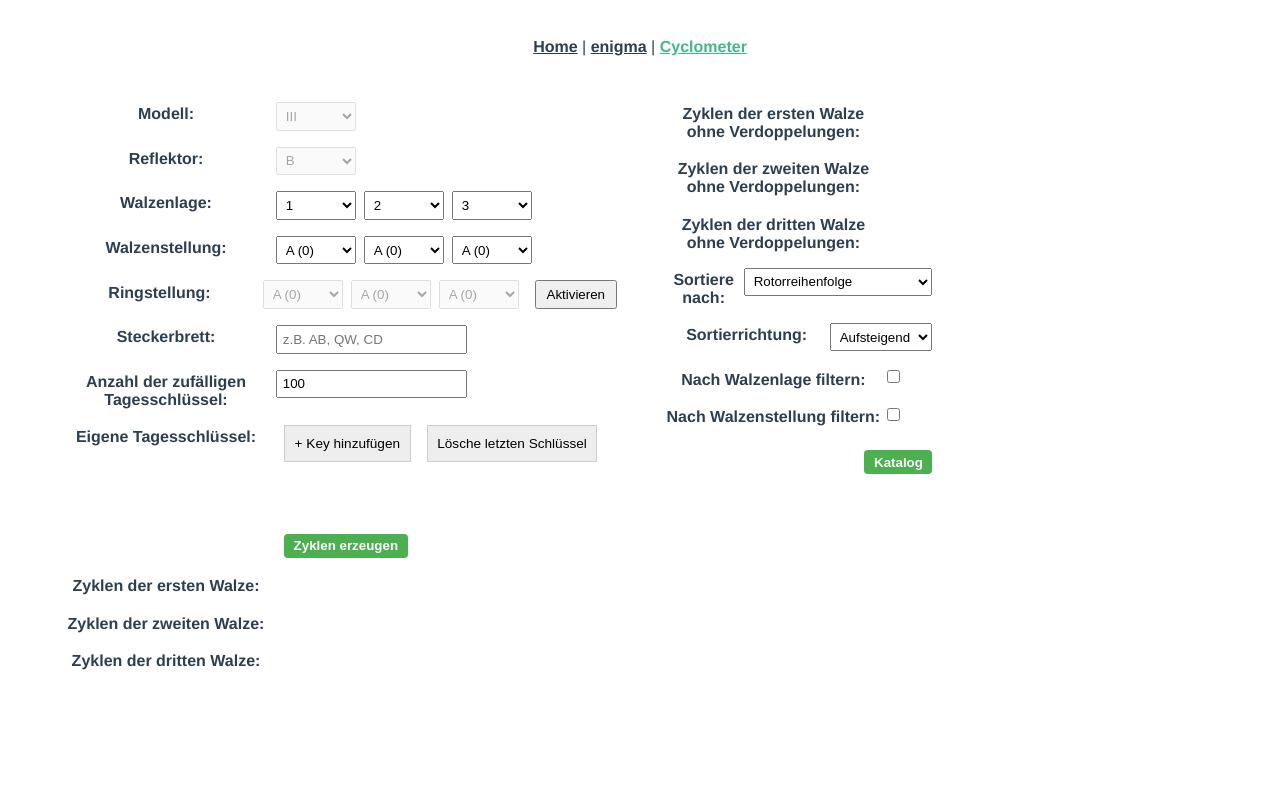
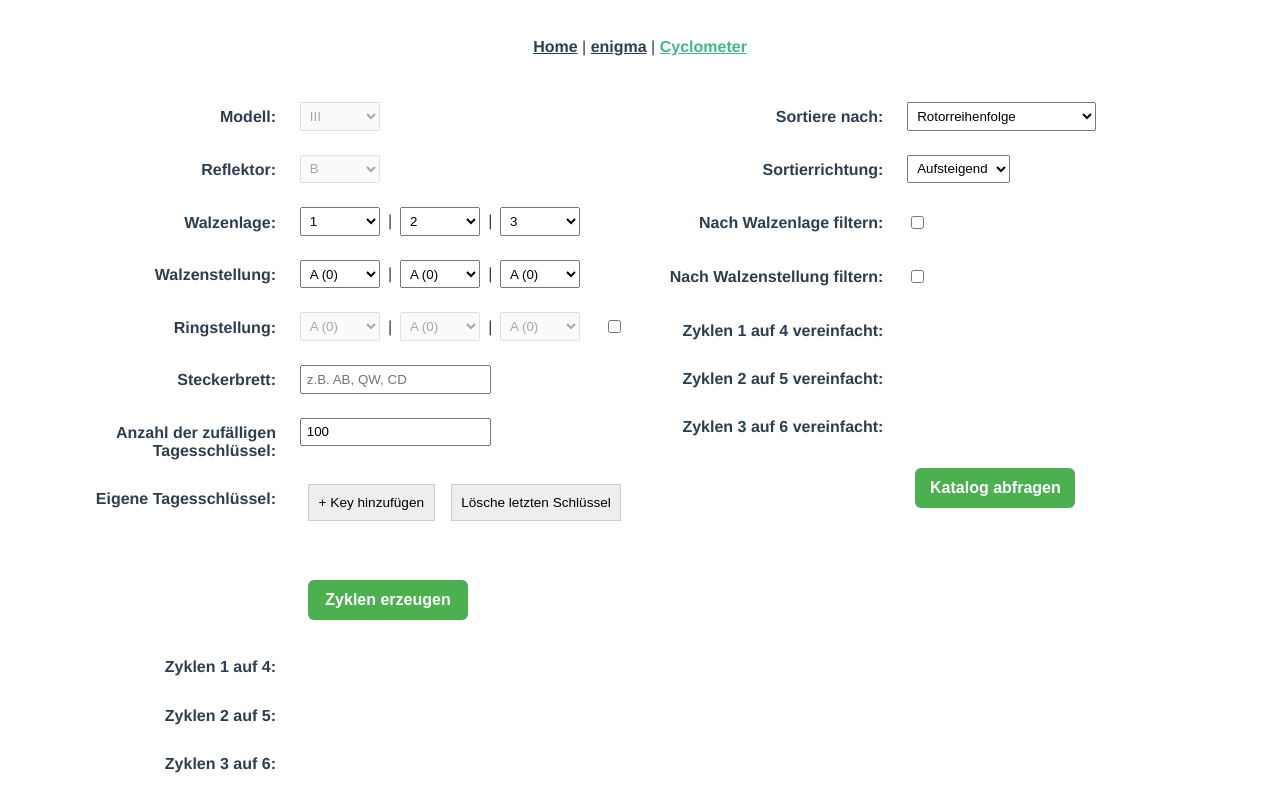
Before and after one commit to Bibble-code/EnigmaSite, a Vue app: page /cyclometer in a window 1280 px wide. Shown: the top 812 px of the page. Built offline with nearby package versions, Linux system fonts and the light colour scheme.

Commit message:
build for 22-05-25

```diff
--- a/src/views/CyclometerView.vue
+++ b/src/views/CyclometerView.vue
@@ -31,11 +31,11 @@
                     <div class="enigma-setting">
   <label>Walzenlage:</label>
   <div class="dropdowns">
-                            <template v-for="index in [0, 1, 2]" :key="'rotor-' + index">
-                                <select v-model.number="settings.enigma.rotors[index]">
-                                    <option v-for="r in rotorOptions" :key="r" :value="r">{{ r }}</option>
+    <template v-for="(index, i) in [0, 1, 2]" :key="'rotor-' + index">
+      <select v-model.number="settings.enigma.rotors[i]">
+        <option v-for="r in availableRotors[i]" :key="r" :value="r">{{ r }}</option>
       </select>
-                                <span v-if="index > 2">|</span>
+      <span v-if="i < 2">|</span>
     </template>
   </div>
 </div>
@@ -50,7 +50,7 @@
                                         {{ opt.label }}
                                     </option>
                                 </select>
-                                <span v-if="index > 2">|</span>
+                                <span v-if="index < 2">|</span>
                             </template>
                         </div>
                     </div>
@@ -60,19 +60,21 @@
                         <label>Ringstellung:</label>
                         <div class="dropdowns">
                             <template v-for="index in [0, 1, 2]" :key="'ring-' + index">
-                                <select v-model.number="settings.enigma.rings[index]"
-                                    :disabled="!ringstellungEnabled">
+                                <select v-model.number="settings.enigma.rings[index]" :disabled="!ringstellungEnabled">
                                     <option v-for="opt in alphabetOptions" :key="opt.value" :value="opt.value">
                                         {{ opt.label }}
                                     </option>
                                 </select>
-                                <span v-if="index > 2">|</span>
+                                <span v-if="index < 2">|</span>
                             </template>
-                            <button type="button" @click="toggleRingstellung">
-                                {{ ringstellungEnabled ? 'Deaktivieren' : 'Aktivieren' }}
-                            </button>
+
+                            <!-- Nur Checkbox, kein Button mehr -->
+                            <label style="margin-left: 1rem; user-select: none; cursor: pointer;">
+                                <input type="checkbox" v-model="ringstellungEnabled" />
+                            </label>
                         </div>
                     </div>
+
 
                     <!-- Ring Settings with Toggle -->
                     <div class="enigma-setting">
@@ -103,7 +105,7 @@
                     <div class="manual-keys-grid">
                         <div v-for="(key, index) in settings.parameters.manual_keys" :key="index"
                             class="manual-key-row">
-                            <label>Key {{ index + 1 }}</label>
+                            <label>{{ index + 1 }}.</label>
                             <input ref="manualKeyRefs" type="text" v-model="settings.parameters.manual_keys[index]"
                                 :class="{ invalid: !isValidKey(key) }" maxlength="6" @input="formatKey(index)"
                                 placeholder="ABCABC" />
@@ -119,8 +121,8 @@
                 </form>
 
                 <div class="enigma-setting">
-                    <label>Zyklen der ersten Walze:</label>
-                    <div class="dropdowns rotor-line">
+                    <label>Zyklen 1 auf 4:</label>
+                    <div class="dropdowns">
                         <span v-for="(cycle, i) in cyclometerResponse.cycles.one_to_four_permut" :key="'r1-' + i"
                             class="cycle-item">
                             {{ cycle }}
@@ -129,8 +131,8 @@
                 </div>
 
                 <div class="enigma-setting">
-                    <label>Zyklen der zweiten Walze:</label>
-                    <div class="dropdowns rotor-line">
+                    <label>Zyklen 2 auf 5:</label>
+                    <div class="dropdowns">
                         <span v-for="(cycle, i) in cyclometerResponse.cycles.two_to_five_permut" :key="'r2-' + i"
                             class="cycle-item">
                             {{ cycle }}
@@ -139,8 +141,8 @@
                 </div>
 
                 <div class="enigma-setting">
-                    <label>Zyklen der dritten Walze:</label>
-                    <div class="dropdowns rotor-line">
+                    <label>Zyklen 3 auf 6:</label>
+                    <div class="dropdowns">
                         <span v-for="(cycle, i) in cyclometerResponse.cycles.three_to_six_permut" :key="'r3-' + i"
                             class="cycle-item">
                             {{ cycle }}
@@ -151,35 +153,6 @@
 
             <div class="right-form">
                 <form v-if="cataloguerequest" @submit.prevent="handleCatalogue" class="right-form">
-                    <div class="enigma-setting">
-                        <label>Zyklen der ersten Walze ohne Verdoppelungen:</label>
-                        <div class="dropdowns rotor-line">
-                            <span v-for="(cycle, i) in cataloguerequest.cycles.one_to_four_permut" :key="'r1-' + i"
-                                class="cycle-item">
-                                {{ cycle }}
-                            </span>
-                        </div>
-                    </div>
-
-                    <div class="enigma-setting">
-                        <label>Zyklen der zweiten Walze ohne Verdoppelungen:</label>
-                        <div class="dropdowns rotor-line">
-                            <span v-for="(cycle, i) in cataloguerequest.cycles.two_to_five_permut" :key="'r2-' + i"
-                                class="cycle-item">
-                                {{ cycle }}
-                            </span>
-                        </div>
-                    </div>
-
-                    <div class="enigma-setting">
-                        <label>Zyklen der dritten Walze ohne Verdoppelungen:</label>
-                        <div class="dropdowns rotor-line">
-                            <span v-for="(cycle, i) in cataloguerequest.cycles.three_to_six_permut" :key="'r3-' + i"
-                                class="cycle-item">
-                                {{ cycle }}
-                            </span>
-                        </div>
-                    </div>
 
                     <!-- Sortiere nach -->
                     <div class="enigma-setting">
@@ -212,17 +185,21 @@
                         <label>Nach Walzenlage filtern:</label>
                         <div class="dropdowns">
                             <input type="checkbox" :checked="showRotorOrderFilter" @change="toggleRotorOrderFilter" />
+                            <div class="dropdown-wrapper">
                             <div class="dropdowns" v-if="showRotorOrderFilter">
-                                <template v-for="index in [0,1,2]" :key="'rotor-' + index">
+                                <template v-for="index in [0, 1, 2]" :key="'rotor-' + index">
                                     <select v-model.number="cataloguerequest.parameters.rotorOrder[index]">
-                                        <option v-for="r in rotorOptions" :key="r" :value="r">{{ r }}</option>
+                                        <option v-for="r in availableRotors_filter[index]" :key="r" :value="r">{{ r }}</option>
                                     </select>
-                                    <span v-if="index > 2">|</span>
+                                    <span v-if="index < 2">|</span>
                                 </template>
-
                                 </div>
                             </div>
                         </div>
+                    </div>
+
+
+
 
                     <!-- Ringstellung button -->
                     <div class="enigma-setting">
@@ -230,23 +207,59 @@
                         <div class="dropdowns">
                             <input type="checkbox" :checked="showRotorPositionFilter"
                                 @change="toggleRotorPositionFilter" />
+                                <div class="dropdown-wrapper">
                             <div class="dropdowns" v-if="showRotorPositionFilter">
-                                <template v-for="index in [0,1,2]" :key="'rotor-' + index">
+                                <template v-for="index in [0, 1, 2]" :key="'rotor-' + index">
                                     <select v-model.number="cataloguerequest.parameters.rotorPosition[index]">
-                                        <option v-for="r in ringOptions" :key="r" :value="r">{{ r }}</option>
+                                        <option v-for="opt in alphabetOptions" :key="opt.value" :value="opt.value">
+                                            {{ opt.label }}
+                                        </option>
                                     </select>
-                                    <span v-if="index > 2">|</span>
+                                    <span v-if="index < 2">|</span>
                                 </template>
                                 </div>
                             </div>
                         </div>
+                    </div>
+
+                    <div class="enigma-setting">
+                        <label>Zyklen 1 auf 4 vereinfacht:</label>
+                        <div class="dropdowns">
+                            <span v-for="(cycle, i) in cataloguerequest.cycles.one_to_four_permut" :key="'r1-' + i"
+                                class="cycle-item">
+                                {{ cycle }}
+                            </span>
+                        </div>
+                    </div>
+
+                    <div class="enigma-setting">
+                        <label>Zyklen 2 auf 5 vereinfacht:</label>
+                        <div class="dropdowns">
+                            <span v-for="(cycle, i) in cataloguerequest.cycles.two_to_five_permut" :key="'r2-' + i"
+                                class="cycle-item">
+                                {{ cycle }}
+                            </span>
+                        </div>
+                    </div>
+
+                    <div class="enigma-setting">
+                        <label>Zyklen 3 auf 6 vereinfacht:</label>
+                        <div class="dropdowns">
+                            <span v-for="(cycle, i) in cataloguerequest.cycles.three_to_six_permut" :key="'r3-' + i"
+                                class="cycle-item">
+                                {{ cycle }}
+                            </span>
+                        </div>
+                    </div>
+
+
 
 
                     <!-- Submit Button -->
                     <div class="enigma-setting submit-button">
                         <label></label>
                         <div class="dropdowns">
-                            <button type="submit" class="submit-btn">Katalog</button>
+                            <button type="submit" class="submit-btn">Katalog abfragen</button>
                         </div>
                     </div>
 
@@ -261,21 +274,23 @@
         <!-- Total found and loaded info in a row -->
         <div class="enigma-setting load-controls" style="display: flex; align-items: center; gap: 1rem;">
             <!-- Gefundene Konfigurationen -->
+             <div class="centered-container">
             <div class="info-item">
                 <label>Gefundene Konfigurationen:</label>
-                <span>{{ catalogueres.totalElements }}</span>
+                <span>{{ formatNumber(catalogueres.totalElements) }}</span>
+
             </div>
 
             <!-- Geladene Konfigurationen -->
             <div class="info-item">
                 <label>Geladene Konfigurationen:</label>
-                <span>{{ catalogueres.content.length }}</span>
+                <span>{{ formatNumber(catalogueres.content.length) }}</span>
             </div>
 
             <!-- Letzte geladene Seite -->
             <div class="info-item">
                 <label>Letzte geladene Seite:</label>
-                <span>{{ catalogueres.pageNumber }}</span>
+                <span>{{ formatNumber(catalogueres.pageNumber) }}</span>
             </div>
 
             <!-- Load buttons -->
@@ -291,6 +306,8 @@
                 </button> -->
             </div>
         </div>
+             </div>
+
         <!-- Table displaying configurations -->
         <table>
             <thead>
@@ -298,9 +315,9 @@
                     <th>#</th>
                     <th>Walzenlage</th>
                     <th>Walzenposition</th>
-                    <th>Zyklen d. 1.Walze</th>
-                    <th>Zyklen d. 2.Walze</th>
-                    <th>Zyklen d. 3.Walze</th>
+                    <th>Zyklen 1 auf 4</th>
+                    <th>Zyklen 2 auf 5</th>
+                    <th>Zyklen 3 auf 6</th>
                 </tr>
             </thead>
             <tbody>
@@ -322,7 +339,7 @@
 
 <script>
 import BackendEnigma from '@/services/Enigma/BackendEnigma';
-import { ref, nextTick, getCurrentInstance } from 'vue';
+import { ref, nextTick, computed } from 'vue';
 
 export default {
     setup() {
@@ -358,6 +375,7 @@
                 manual_keys: [],
             },
         });
+
 
         const cyclometerResponse = ref({
             cycles: {
@@ -428,6 +446,14 @@
         // Action handlers
         const handleCyclometer = async () => {
             filterValidKeys();
+            if (
+                settings.value.parameters.daily_key_count === null ||
+                settings.value.parameters.daily_key_count === undefined ||
+                settings.value.parameters.daily_key_count === ""
+            ) {
+                settings.value.parameters.daily_key_count = 0;
+            }
+
             await Cyclometer(JSON.stringify(settings.value));
         };
 
@@ -451,7 +477,6 @@
 
             if (!showRotorOrderFilter.value) req.parameters.rotorOrder = [];
             if (!showRotorPositionFilter.value) req.parameters.rotorPosition = [];
-            console.log(req);
 
             await Catalogue(JSON.stringify(req));
         };
@@ -495,8 +520,16 @@
         // Toggle filters
 const toggleRotorOrderFilter = () => {
   showRotorOrderFilter.value = !showRotorOrderFilter.value;
+
+  // Defensive Absicherung, falls parameters noch nicht existiert
+  if (!cataloguerequest.value.parameters) {
+    cataloguerequest.value.parameters = {};
+  }
+
+  // Setze rotorOrder je nachdem ob Filter aktiv ist
   cataloguerequest.value.parameters.rotorOrder = showRotorOrderFilter.value ? [1, 2, 3] : [];
 };
+
 
         const toggleRotorPositionFilter = () => {
             showRotorPositionFilter.value = !showRotorPositionFilter.value;
@@ -539,6 +572,29 @@
             cataloguerequest.value.parameters.page = page - 1;
         };
 
+const formatNumber = (value) => {
+  return new Intl.NumberFormat('de-DE').format(value);
+};
+
+
+                // Computed property, die für jeden Index die passenden Optionen liefert
+const availableRotors = computed(() => {
+  return settings.value.enigma.rotors.map((currentValue, idx) => {
+    // Alle Werte außer dem aktuellen Index
+    const otherSelected = settings.value.enigma.rotors.filter((_, i) => i !== idx);
+    // Filtere rotorOptions, die nicht in otherSelected sind, plus den aktuellen Wert (damit aktueller Wert immer drin bleibt)
+    return rotorOptions.filter(r => !otherSelected.includes(r) || r === currentValue);
+  });
+});
+
+const availableRotors_filter = computed(() => {
+  return cataloguerequest.value.parameters.rotorOrder.map((currentValue, idx) => {
+    // Alle Werte außer dem aktuellen Index
+    const otherSelected = cataloguerequest.value.parameters.rotorOrder.filter((_, i) => i !== idx);
+    // Filtere rotorOptions, die nicht in otherSelected sind, plus den aktuellen Wert (damit aktueller Wert immer drin bleibt)
+    return rotorOptions.filter(r => !otherSelected.includes(r) || r === currentValue);
+  });
+});
         return {
             addManualKey,
             alphabetOptions,
@@ -566,7 +622,10 @@
             steckerbrettEnabled,
             toggleRotorOrderFilter,
             toggleRotorPositionFilter,
-            manualKeyRefs
+            manualKeyRefs,
+            availableRotors,
+            availableRotors_filter,
+            formatNumber
         };
     },
 };
@@ -575,17 +634,20 @@
 
 <style scoped>
 .enigma-setting {
-    display: flex;
-    align-items: flex-start;
-    margin-bottom: 1rem;
-    /* text-align: right; */
+    display: grid;
+    grid-template-columns: 220px 1fr;
+    /* 220px für Label, Rest für Inhalt */
+    align-items: start;
+    gap: 0.5rem 1.5rem;
+    /* vertikal, horizontaler Abstand */
+    margin-bottom: 1.5rem;
 }
 
 .enigma-setting>label {
-    width: 220px;
-    /* or any size that fits your longest label */
     font-weight: bold;
-    padding-top: 0.2rem;
+    padding-top: 0.4rem;
+    text-align: right;
+    /* optional für klare Trennung */
 }
 
 .enigma-setting select,
@@ -614,31 +676,32 @@
 
 .manual-keys-grid {
     display: grid;
-    grid-template-columns: repeat(auto-fill, minmax(180px, 1fr));
+    grid-template-columns: repeat(auto-fill, minmax(100px, 1fr));
     /* Adjust based on available space */
-    gap: 1rem;
-    padding: 1rem;
+    gap: 0.1rem;
+    padding: 0.1rem;
     /* Optional: Adds some padding around the grid */
 }
 
 .manual-key-row {
     display: flex;
     align-items: center;
-    gap: 0.5rem;
+    gap: 0.2rem;
     margin-bottom: 0.3rem;
 }
 
 .manual-key-row label {
-    width: 80px;
+    width: 20px;
     /* Fixed width for the label */
     font-weight: 500;
     font-size: 0.9rem;
+    text-align: right;
 }
 
 .manual-key-row input {
     width: 9ch;
     /* Limit input width to 9 characters */
-    padding: 0.3rem;
+    padding: 0.1rem;
     font-size: 0.9rem;
 }
 
@@ -664,31 +727,43 @@
 }
 
 
-.submit-button {
-    margin-top: 1.5rem;
-}
-
 .submit-btn {
-    padding: 0.5rem 1rem;
-    font-weight: bold;
+    padding: 0.75rem 1.5rem;
+    font-size: 1rem;
+    font-weight: 600;
     background-color: #4caf50;
-    /* Green theme */
     color: white;
     border: none;
-    border-radius: 4px;
+    border-radius: 6px;
     cursor: pointer;
+    min-width: 160px; /* gleiche Mindestbreite */
+    min-height: 40px;
+    text-align: center;
+    display: inline-block;
 }
 
 .submit-btn:hover {
-    background-color: #45a049;
+    background-color: #45a045; /* optional: etwas dunkler beim Hover */
 }
+
+.submit-button {
+    margin: 2rem 0; /* oben und unten je 2rem Abstand */
+}
+
 
 .cycle-item {
     background-color: #f0f0f0;
-    padding: 0.2rem 0.5rem;
+    padding: 0.4rem 0.6rem;
     border-radius: 4px;
     font-family: monospace;
     font-size: 0.95rem;
+
+        padding-top: 0.3rem;
+    padding-bottom: 0.3rem;
+
+    width: 2ch;           /* Fixe Breite für 1-2-stellige Werte */
+    text-align: center;   /* Zahlen zentrieren */
+    display: inline-block; /* damit width wirkt */
 }
 
 .filter-toggle-row {
@@ -712,40 +787,52 @@
     flex-wrap: wrap;
 }
 
+.centered-container {
+  display: flex;
+  justify-content: center; /* horizontal zentrieren */
+  align-items: center;     /* vertikal zentrieren falls Höhe definiert */
+  gap: 2rem;               /* Abstand zwischen Elementen */
+  flex-wrap: wrap;         /* Zeilenumbruch bei Bedarf */
+  padding: 1rem 0;         /* oben und unten Abstand */
+}
+
+
 /* Info Item Styling for consistency */
 .info-item {
     display: flex;
-    justify-content: space-between;
-    width: 200px;
+    justify-content:space-around;
+    width: 350px;
     /* Same width as Zyklen fields */
 }
 
 .info-item label {
     font-weight: bold;
+    font-size: 1rem;
+    line-height: 1.2;
 }
 
 .info-item span {
-    display: inline-block;
+    font-size: 1rem;          /* Größere Zahl */
+    font-weight: 600;
+    background-color: #f0f0f0;
+    padding: 0.3rem 0.6rem;
+    border-radius: 4px;
     min-width: 80px;
-    /* Minimum width for the value to ensure alignment */
-    text-align: right;
+    text-align: center;
 }
-
-/* Table Styling */
 table {
     width: 100%;
+    max-width: 1000px;
+    margin: 1rem auto;
     border-collapse: collapse;
-    margin-top: 1rem;
 }
 
 table th,
 table td {
     padding: 0.5rem;
-    /* Reduced padding for more compact cells */
     text-align: left;
     border: 1px solid #ddd;
     font-size: 0.9rem;
-    /* Slightly smaller font size for compactness */
 }
 
 /* Header styling */
@@ -753,26 +840,23 @@
     background-color: #f6f6f6;
     font-weight: bold;
     white-space: nowrap;
-    /* Prevents header text from wrapping */
 }
 
-/* Column-specific widths */
+/* Spaltenbreiten optimiert: schmal für Walzenlage und Walzenposition, mehr Platz für Zyklen */
+
 table th:nth-child(1),
 table td:nth-child(1) {
     width: 5%;
-    /* Compact the first column (index) */
+    min-width: 30px;
 }
 
 table th:nth-child(2),
-table td:nth-child(2) {
-    width: 20%;
-    /* Limit width for rotor order */
-}
-
+table td:nth-child(2),
 table th:nth-child(3),
 table td:nth-child(3) {
-    width: 20%;
-    /* Limit width for rotor position */
+    width: auto; /* Breite passt sich Label an */
+    white-space: nowrap; /* Kein Zeilenumbruch im Label */
+    min-width: 120px; /* Minimal genug Platz, damit Label nicht umbrechen muss */
 }
 
 table th:nth-child(4),
@@ -781,27 +865,22 @@
 table td:nth-child(5),
 table th:nth-child(6),
 table td:nth-child(6) {
-    width: 15%;
-    /* Adjust widths of cycle columns to make them more compact */
+    width: 20%;
+    min-width: 150px;
 }
 
-/* Text wrapping for long text in cells */
 table td {
     word-wrap: break-word;
-    /* Allows long text to wrap and not overflow */
     white-space: normal;
-    /* Allows wrapping inside cells */
 }
 
-/* Optional: Truncate text with ellipsis for overflow */
+/* Für Spalten 2 und 3 Text nicht umbrechen */
 table td:nth-child(2),
 table td:nth-child(3) {
     text-overflow: ellipsis;
     overflow: hidden;
     white-space: nowrap;
-    /* Prevents text from wrapping in these columns */
 }
-
 
 table tbody tr:nth-child(even) {
     background-color: #f9f9f9;
@@ -830,4 +909,9 @@
     max-width: 48%;
     /* Optional: Begrenze Breite */
 }
+.dropdown-wrapper {
+  min-height: 30px; /* Höhe anpassen an deine selects, z.B. 40-50px */
+  /* Alternativ: feste Höhe */
+  height: 30px;
+}
 </style>
--- a/src/views/EnigmaRequestView.vue
+++ b/src/views/EnigmaRequestView.vue
@@ -80,8 +80,6 @@
                 <div class="dropdowns">
                     <input v-model="settings.enigma.plugboard" type="text" placeholder="z.B. AB, QW, CD"
                         :disabled="selectedUiType_model === 2">
-                        <p>UI Type: {{ selectedUiType_model }}</p>
-
                 </div>
             </div>
 
```
Lines whose indentation alone changed are shown as unchanged.
